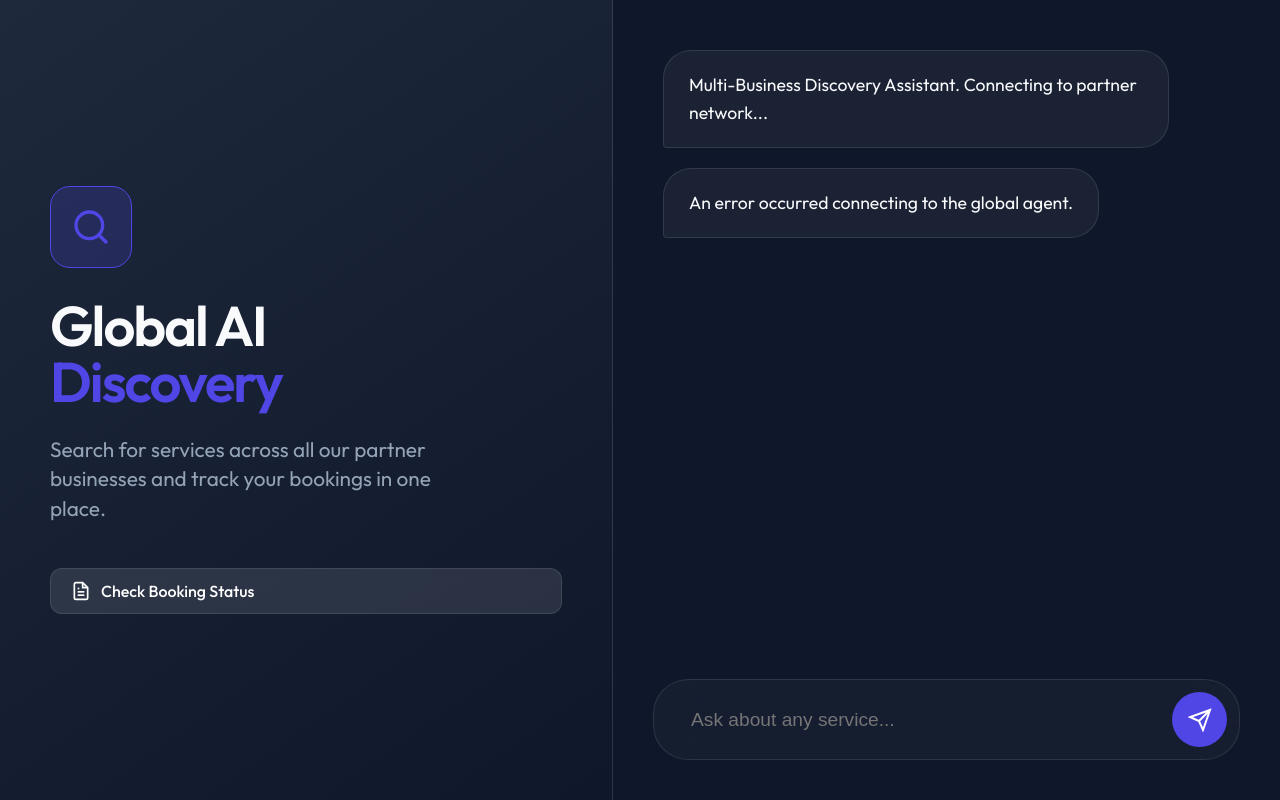
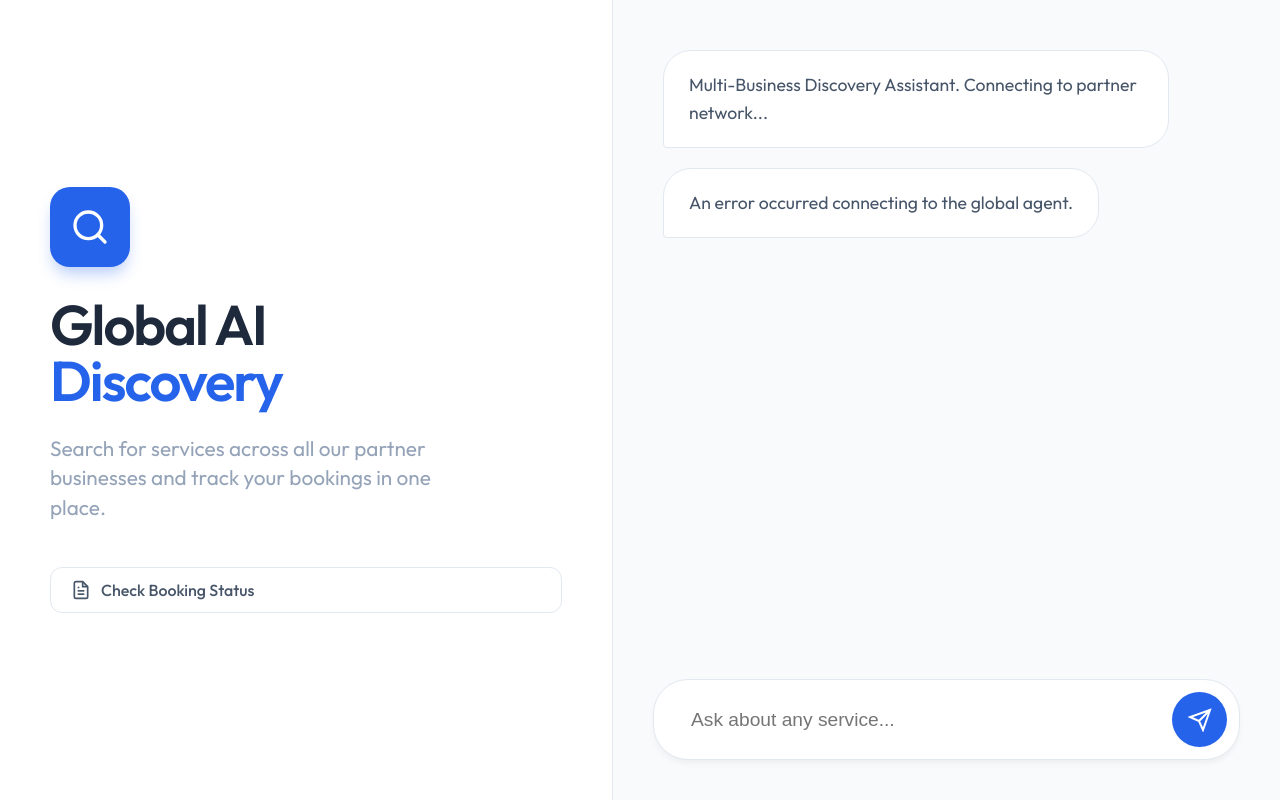
Before and after one commit to MONAlIS-A/AI_Reservation, a Django app: page / in a window 1280 px wide. Run offline with Django 5.2, Linux system fonts and the light colour scheme; data that the repository does not hold is empty; some libraries are stand-ins or nearby versions.

Commit message:
Update all templates to match theme colors from AI Reservation CRM

```diff
--- a/business/templates/business/global_chat.html
+++ b/business/templates/business/global_chat.html
@@ -7,49 +7,51 @@
     <link href="https://fonts.googleapis.com/css2?family=Outfit:wght@300;400;500;600&display=swap" rel="stylesheet">
     <style>
         :root {
-            --primary: #4F46E5;
+            --primary: #2563EB;
             --accent: #10B981;
-            --bg-dark: #0F172A;
-            --card-glass: rgba(255, 255, 255, 0.05);
-            --border-glass: rgba(255, 255, 255, 0.1);
+            --bg-page: #F8FAFC;
+            --card-white: #FFFFFF;
+            --text-heading: #1E293B;
+            --text-body: #475569;
+            --border: #E2E8F0;
         }
 
         body {
             margin: 0; padding: 0;
             font-family: 'Outfit', sans-serif;
-            background-color: var(--bg-dark);
+            background-color: var(--bg-page);
             height: 100vh;
             display: flex;
             overflow: hidden;
-            color: #F8FAFC;
+            color: var(--text-body);
         }
 
         .discovery-panel {
             width: 40%;
-            background: linear-gradient(145deg, #1E293B, #0F172A);
+            background: #FFFFFF;
             padding: 80px 50px;
             display: flex; flex-direction: column; justify-content: center;
-            border-right: 1px solid var(--border-glass);
+            border-right: 1px solid var(--border);
             z-index: 2;
         }
 
         .icon-discovery {
             width: 80px; height: 80px;
-            background: rgba(79, 70, 229, 0.2);
+            background: var(--primary);
             border-radius: 20px;
             display: flex; align-items: center; justify-content: center;
             margin-bottom: 30px;
-            color: var(--primary);
-            border: 1px solid var(--primary);
+            color: white;
+            box-shadow: 0 10px 15px -3px rgba(37, 99, 235, 0.3);
         }
 
-        h1 { font-size: 3.5rem; margin: 0; font-weight: 600; letter-spacing: -2px; line-height: 1; }
+        h1 { font-size: 3.5rem; margin: 0; font-weight: 600; letter-spacing: -2px; line-height: 1; color: var(--text-heading); }
         .biz-accent { color: var(--primary); display: block; }
         p.tagline { color: #94A3B8; font-size: 1.3rem; margin: 25px 0 45px; max-width: 400px; line-height: 1.4; }
 
         .chat-area {
             flex: 1; display: flex; flex-direction: column;
-            padding: 40px; background: #0F172A; position: relative;
+            padding: 40px; background: #F8FAFC; position: relative;
         }
 
         #messages {
@@ -65,18 +67,18 @@
 
         @keyframes slideUp { from { opacity: 0; transform: translateY(20px); } to { opacity: 1; transform: translateY(0); } }
 
-        .bot { background: var(--card-glass); border: 1px solid var(--border-glass); align-self: flex-start; border-bottom-left-radius: 4px; }
-        .user { background: var(--primary); color: white; align-self: flex-end; border-bottom-right-radius: 4px; box-shadow: 0 10px 30px rgba(79, 70, 229, 0.25); }
+        .bot { background: #FFFFFF; border: 1px solid var(--border); align-self: flex-start; border-bottom-left-radius: 4px; color: var(--text-body); }
+        .user { background: var(--primary); color: white; align-self: flex-end; border-bottom-right-radius: 4px; box-shadow: 0 10px 30px rgba(37, 99, 235, 0.2); }
 
         .input-bar-container {
             margin-top: 30px;
-            background: rgba(255, 255, 255, 0.03);
-            border: 1px solid var(--border-glass);
+            background: #FFFFFF;
+            border: 1px solid var(--border);
             border-radius: 35px; padding: 12px 12px 12px 35px;
-            display: flex; align-items: center; backdrop-filter: blur(20px);
+            display: flex; align-items: center; box-shadow: 0 4px 6px -1px rgba(0, 0, 0, 0.05);
         }
 
-        input { background: transparent; border: none; color: white; flex: 1; font-size: 1.2rem; outline: none; }
+        input { background: transparent; border: none; color: var(--text-heading); flex: 1; font-size: 1.2rem; outline: none; }
         .btn-action { background: var(--primary); color: white; border: none; width: 55px; height: 55px; border-radius: 50%; cursor: pointer; display: flex; align-items: center; justify-content: center; transition: 0.3s; }
         .btn-action:hover { transform: scale(1.05) translateY(-2px); box-shadow: 0 5px 15px rgba(79, 70, 229, 0.4); }
 
@@ -92,13 +94,13 @@
         }
 
         .suggestion-chip {
-            background: rgba(255, 255, 255, 0.05);
-            border: 1px solid var(--border-glass);
+            background: #FFFFFF;
+            border: 1px solid var(--border);
             padding: 10px 20px;
             border-radius: 12px;
             cursor: pointer;
             font-size: 0.95rem;
-            color: #E2E8F0;
+            color: var(--text-body);
             transition: all 0.3s cubic-bezier(0.4, 0, 0.2, 1);
             display: flex;
             align-items: center;
@@ -130,7 +132,7 @@
     <h1>Global AI <span class="biz-accent">Discovery</span></h1>
     <p class="tagline">Search for services across all our partner businesses and track your bookings in one place.</p>
 
-    <a href="/booking-status/" style="display: inline-flex; align-items: center; gap: 10px; color: white; text-decoration: none; background: rgba(255,255,255,0.1); padding: 12px 20px; border-radius: 12px; font-weight: 500; transition: 0.3s; border: 1px solid var(--border-glass);" onmouseover="this.style.background='rgba(255,255,255,0.2)'" onmouseout="this.style.background='rgba(255,255,255,0.1)'">
+    <a href="/booking-status/" style="display: inline-flex; align-items: center; gap: 10px; color: var(--text-body); text-decoration: none; background: #FFFFFF; padding: 12px 20px; border-radius: 12px; font-weight: 500; transition: 0.3s; border: 1px solid var(--border);" onmouseover="this.style.background='#F1F5F9'" onmouseout="this.style.background='#FFFFFF'">
         <svg width="20" height="20" viewBox="0 0 24 24" fill="none" stroke="currentColor" stroke-width="2"><path d="M14 2H6a2 2 0 0 0-2 2v16a2 2 0 0 0 2 2h12a2 2 0 0 0 2-2V8z"></path><polyline points="14 2 14 8 20 8"></polyline><line x1="16" y1="13" x2="8" y2="13"></line><line x1="16" y1="17" x2="8" y2="17"></line><polyline points="10 9 9 9 8 9"></polyline></svg>
         Check Booking Status
     </a>
```
Also changed, not shown: business/templates/business/booking_status.html (+17 -19 lines), business/templates/business/receptionist.html (+23 -21 lines), business/templates/business/voice_receptionist.html (+19 -21 lines).
